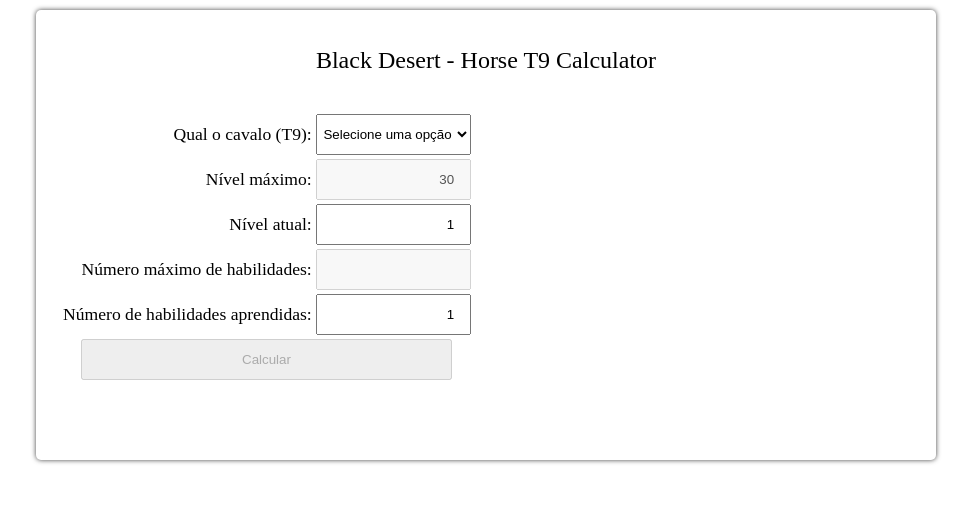
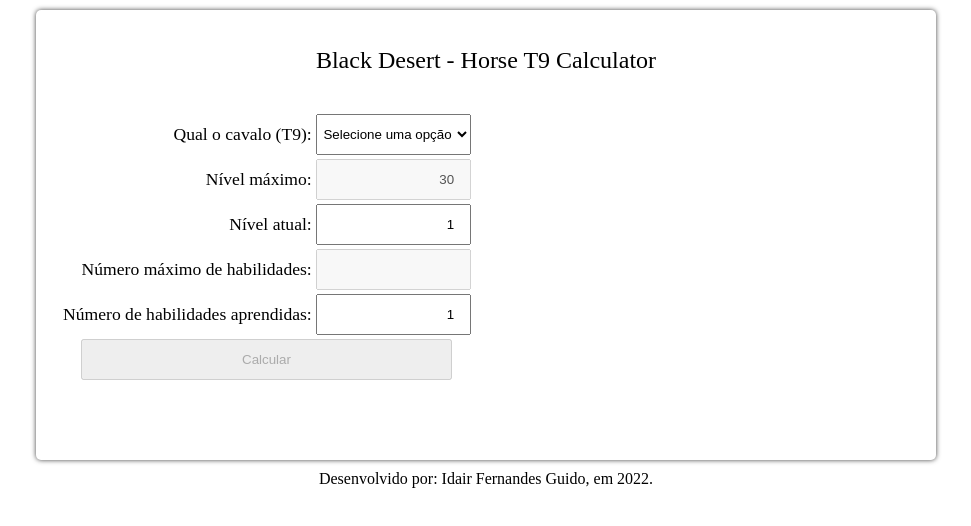
Before and after one commit to idairfguido/horset9calc, a plain HTML site: page public_html/index.html in a window 1280 px wide. Shown: the whole page, without its empty margins (154-1125 px from the left). Drawn offline with nearby package versions, Linux system fonts and the light colour scheme.

Commit message:
Update index.html

```diff
--- a/public_html/index.html
+++ b/public_html/index.html
@@ -102,6 +102,11 @@ Click nbfs://nbhost/SystemFileSystem/Templates/Other/html.html to edit this temp
                 left: 20px;
                 right: 20px;
             }
+            footer{
+                width: 900px;
+                margin: 10px auto;
+                text-align: center;
+            }
         </style>
     </head>
     <body>
@@ -143,6 +148,7 @@ Click nbfs://nbhost/SystemFileSystem/Templates/Other/html.html to edit this temp
             </div>
             <div id="resultado"></div>
         </div>
+        <footer>Desenvolvido por: Idair Fernandes Guido, em 2022.</footer>
 
         <script type="text/javascript">
             $(document).ready(function () {
```
